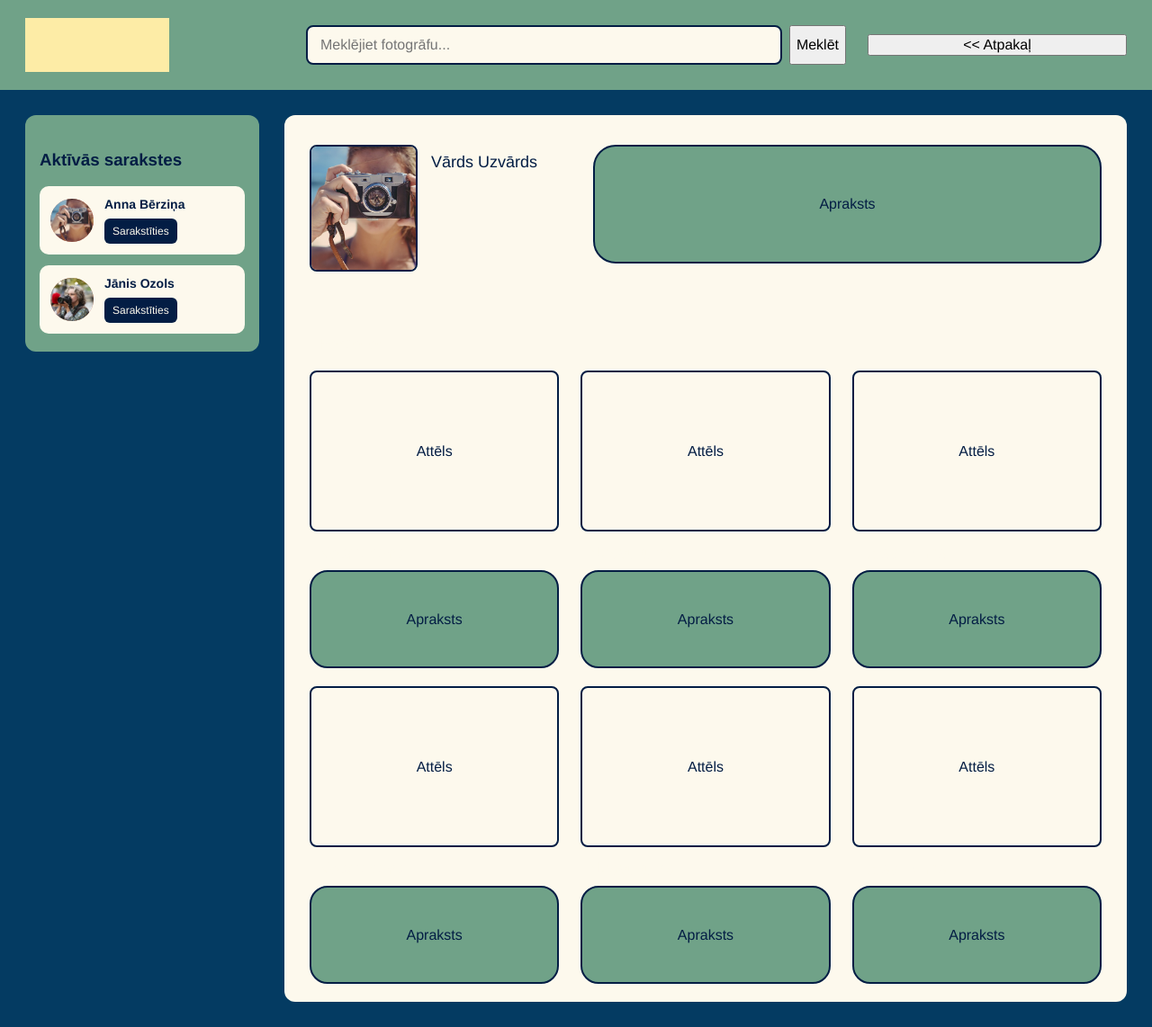
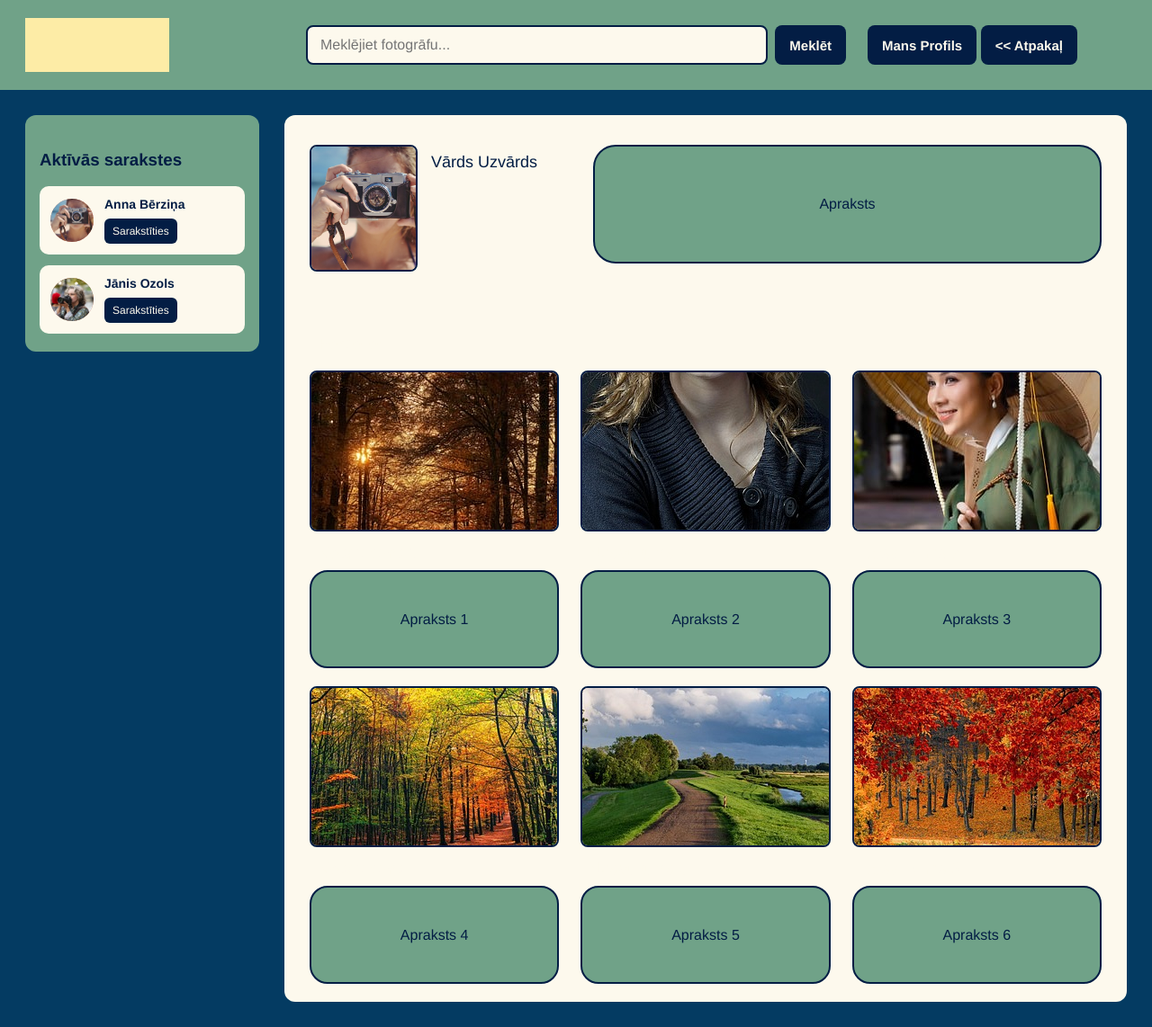
Before and after one commit to elaraisav/26_pit-projekts_rtu, a Django app: page /profils_fotogr_klienta/ in a window 1280 px wide. Shown: the whole page at 90% size. Run offline with Django 5.2, Linux system fonts and the light colour scheme.

Commit message:
attēli tagad rādās fotogrāfa profilā, pogu formatējums salabots (bija id, vajadzēja class + nosaukumi nesakrita

```diff
--- a/testsite/templates/testsite/meklesana.html
+++ b/testsite/templates/testsite/meklesana.html
@@ -17,10 +17,10 @@
         </a>
         <form class="topbar-form" action="{% url 'testsite:meklesana' %}" method="get">
             <input type="search-bar" id="search-bar" placeholder="Meklējiet fotogrāfu..." aria-label="Meklēt fotogrāfu"> <!-- ChatGPT ieteikums -->
-            <button type="submit" id="search-btn">Meklēt</button> <!-- jāpārliecinās, ka var meklēt bez un ar teksta meklēšanas joslā -->
+            <button type="submit" class="search-btn">Meklēt</button> <!-- jāpārliecinās, ka var meklēt bez un ar teksta meklēšanas joslā -->
         </form>
         <form action="{% url 'testsite:profils' %}" method="get">
-            <button id="profila-btn">Mans Profils</button>
+            <button class="profile-btn">Mans Profils</button>
         </form>
     </header>
     <div class="mainpage">
--- a/testsite/templates/testsite/profils.html
+++ b/testsite/templates/testsite/profils.html
@@ -15,10 +15,10 @@
         </a>
         <form class="topbar-form" action="{% url 'testsite:meklesana' %}" method="get">
             <input type="search-bar" id="search-bar" placeholder="Meklējiet fotogrāfu..." aria-label="Meklēt fotogrāfu"> <!-- ChatGPT ieteikums -->
-            <button type="submit" id="search-btn">Meklēt</button> <!-- jāpārliecinās, ka var meklēt bez un ar teksta meklēšanas joslā -->
+            <button type="submit" class="search-btn">Meklēt</button> <!-- jāpārliecinās, ka var meklēt bez un ar teksta meklēšanas joslā -->
         </form>
         <!-- klienta profila variants? -->
-        <button id="profila-btn" type="button" onclick="history.back()"> &lt;&lt; Atpakaļ </button>
+        <button class="profile-btn" type="button" onclick="history.back()"> &lt;&lt; Atpakaļ </button>
 
 
     </header>
--- a/testsite/templates/testsite/profils_fotogr.html
+++ b/testsite/templates/testsite/profils_fotogr.html
@@ -15,7 +15,7 @@
         </a>
         <form class="topbar-form" action="{% url 'testsite:meklesana' %}" method="get">
             <input type="search-bar" id="search-bar" placeholder="Meklējiet fotogrāfu..." aria-label="Meklēt fotogrāfu"> <!-- ChatGPT ieteikums -->
-            <button type="submit" id="search-btn">Meklēt</button> <!-- jāpārliecinās, ka var meklēt bez un ar teksta meklēšanas joslā -->
+            <button type="submit" class="search-btn">Meklēt</button> <!-- jāpārliecinās, ka var meklēt bez un ar teksta meklēšanas joslā -->
         </form>
         <!-- klienta profils? -->
         <!--<form action="{% url 'testsite:profils' %}" method="get">
--- a/testsite/templates/testsite/profils_fotogr_klienta.html
+++ b/testsite/templates/testsite/profils_fotogr_klienta.html
@@ -15,11 +15,13 @@
         </a>
         <form class="topbar-form" action="{% url 'testsite:meklesana' %}" method="get">
             <input type="search-bar" id="search-bar" placeholder="Meklējiet fotogrāfu..." aria-label="Meklēt fotogrāfu"> <!-- ChatGPT ieteikums -->
-            <button type="submit" id="search-btn">Meklēt</button> <!-- jāpārliecinās, ka var meklēt bez un ar teksta meklēšanas joslā -->
+            <button type="submit" class="search-btn">Meklēt</button> <!-- jāpārliecinās, ka var meklēt bez un ar teksta meklēšanas joslā -->
         </form>
         <!-- fotogrāfa profils, klienta skats -->
-        <!-- klienta profila variants? -->
-        <button id="profila-btn" type="button" onclick="history.back()"> &lt;&lt; Atpakaļ </button>
+        <form action="{% url 'testsite:profils' %}" method="get">
+            <button class="profile-btn">Mans Profils</button>
+        <button class="profile-btn" type="button" onclick="history.back()"> &lt;&lt; Atpakaļ </button>
+        </form>
     </header>
 <body>
       <div class="mainpage">
@@ -47,24 +49,16 @@
         <div class="container">
             <!-- Profila augšējā sadaļa -->
             <section class="profile-header">
-
                 <img
                     src="{% static 'testsite/images/profilepic1.jpg' %}"
                     alt="Profila attēls"
                     class="profile-avatar">
-
                 <div class="profile-details">
                     <h1>Vārds Uzvārds</h1>
-                    <!--
-                    <button type="button" class="edit-profile-btn">
-                        Rediģēt profilu
-                    </button>-->
                 </div>
-
                 <div class="profile-description">
                     <p>Apraksts</p>
                 </div>
-
             </section>
 
             <!-- Portfolio virsraksts -->
@@ -72,30 +66,76 @@
 
                 <div class="portfolio-header">
                     <h2>Portfolio:</h2>
-
-                    <!--<button type="button" class="edit-portfolio-btn">
-                        Rediģēt portfolio
-                    </button>-->
                 </div>
 
                 <!-- Portfolio fotogrāfijas -->
                 <div class="portfolio-grid">
 
-                    {% for n in "123456" %}
                 <article class="portfolio-card">
+                    <div class="portfolio-image">
+                        <img src="{% static 'testsite/images/photos/nature-01.jpg' %}"
+                            alt="Portfolio attēls 1">
+                    </div>
+                    <h3>Nosaukums 1</h3>
+                    <div class="portfolio-description">
+                        <p>Apraksts 1</p>
+                    </div>
+                </article>
 
+                <article class="portfolio-card">
                     <div class="portfolio-image">
-                            <span>Attēls</span>
+                        <img src="{% static 'testsite/images/photos/portrait-01.jpg' %}"
+                            alt="Portfolio attēls 2">
                     </div>
+                    <h3>Nosaukums 2</h3>
+                    <div class="portfolio-description">
+                        <p>Apraksts 2</p>
+                    </div>
+                </article>
 
-                        <h3>Nosaukums</h3>
+                <article class="portfolio-card">
+                    <div class="portfolio-image">
+                        <img src="{% static 'testsite/images/photos/portrait-02.jpg' %}"
+                            alt="Portfolio attēls 3">
+                    </div>
+                    <h3>Nosaukums 3</h3>
+                    <div class="portfolio-description">
+                        <p>Apraksts 3</p>
+                    </div>
+                </article>
 
+                <article class="portfolio-card">
+                    <div class="portfolio-image">
+                        <img src="{% static 'testsite/images/photos/nature-05.jpg' %}"
+                            alt="Portfolio attēls 4">
+                    </div>
+                    <h3>Nosaukums 4</h3>
                     <div class="portfolio-description">
-                            <p>Apraksts</p>
+                        <p>Apraksts 4</p>
                     </div>
+                </article>
 
+                <article class="portfolio-card">
+                    <div class="portfolio-image">
+                        <img src="{% static 'testsite/images/photos/nature-02.jpg' %}"
+                            alt="Portfolio attēls 5">
+                    </div>
+                    <h3>Nosaukums 5</h3>
+                    <div class="portfolio-description">
+                        <p>Apraksts 5</p>
+                    </div>
                 </article>
-                    {% endfor %}
+
+                <article class="portfolio-card">
+                    <div class="portfolio-image">
+                        <img src="{% static 'testsite/images/photos/nature-06.jpg' %}"
+                            alt="Portfolio attēls 6">
+                    </div>
+                    <h3>Nosaukums 6</h3>
+                    <div class="portfolio-description">
+                        <p>Apraksts 6</p>
+                    </div>
+                </article>
 
             </div>
             </section>
--- a/testsite/templates/testsite/sakumlapa.html
+++ b/testsite/templates/testsite/sakumlapa.html
@@ -17,10 +17,10 @@
         </a>
         <form class="topbar-form" action="{% url 'testsite:meklesana' %}" method="get">
             <input type="search-bar" id="search-bar" placeholder="Meklējiet fotogrāfu..." aria-label="Meklēt fotogrāfu"> <!-- ChatGPT ieteikums -->
-            <button type="submit" id="search-btn">Meklēt</button> <!-- jāpārliecinās, ka var meklēt bez un ar teksta meklēšanas joslā -->
+            <button type="submit" class="search-btn">Meklēt</button> <!-- jāpārliecinās, ka var meklēt bez un ar teksta meklēšanas joslā -->
         </form>
         <form action="{% url 'testsite:profils' %}" method="get">
-            <button id="profila-btn">Mans Profils</button>
+            <button class="profile-btn">Mans Profils</button>
         </form>
     </header>
     <div class="mainpage">
```
Lines whose indentation alone changed are shown as unchanged.
